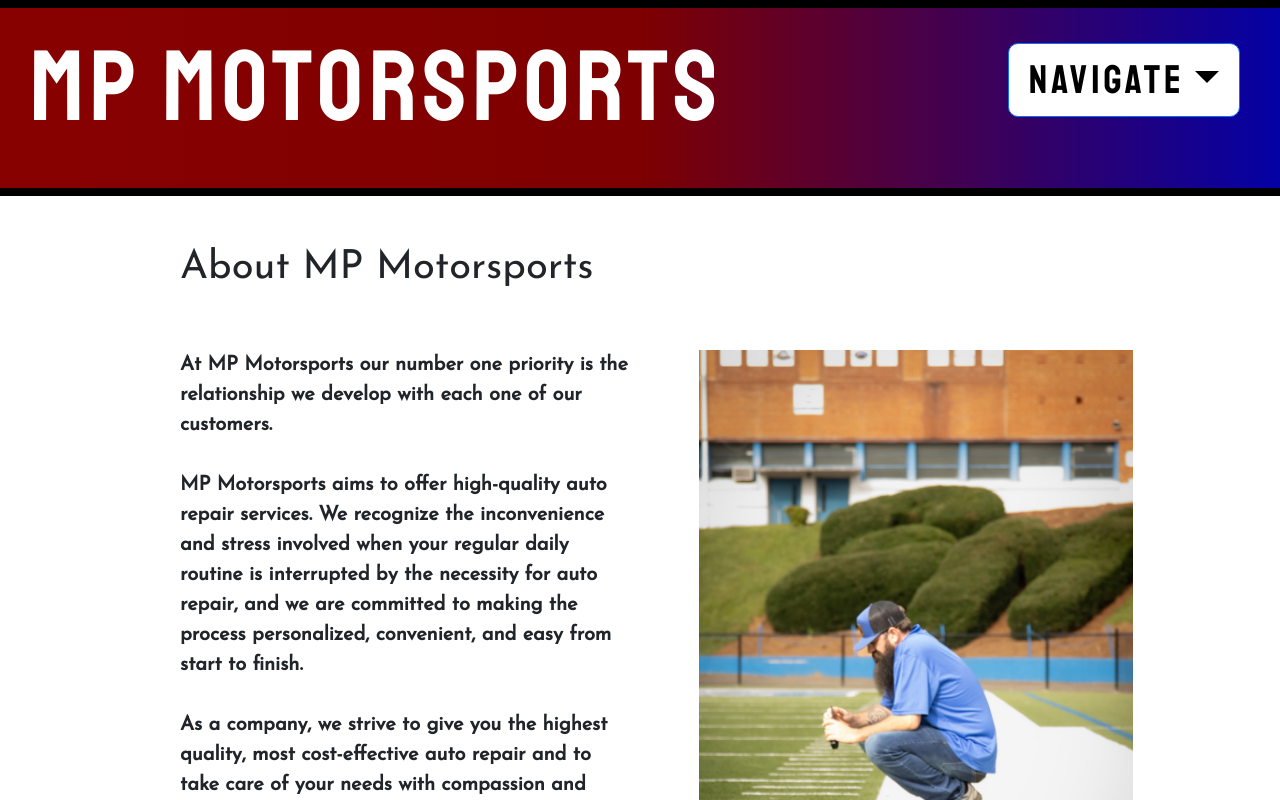
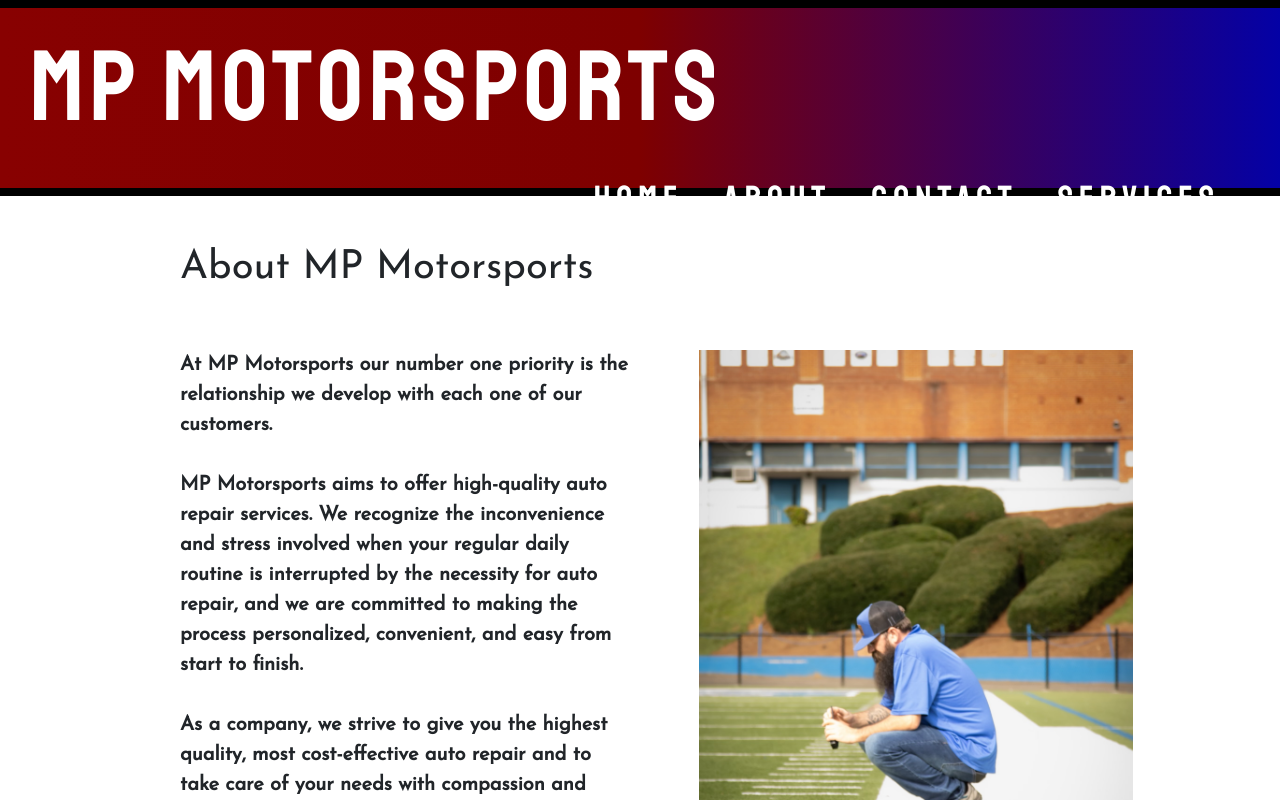
Before and after one commit to AJoelj84/MPMotorsports-Page, a React (Create React App) app in the folder mpmotorsports/: page /About in a window 1280 px wide. Shown: the top 800 px of the page. Built offline with nearby package versions, Linux system fonts and the light colour scheme.

Commit message:
Changed from Dropdown Link Bar to standard Links

```diff
--- a/mpmotorsports/src/components/Navigation.js
+++ b/mpmotorsports/src/components/Navigation.js
@@ -1,21 +1,16 @@
 import React from 'react';
 import { Link } from 'react-router-dom';
-import Dropdown from 'react-bootstrap/Dropdown';
 import './assets/fonts.css';
 
 function Navigation() {
+
   return (
-    <Dropdown className= 'dropdown' style={{ float: 'right', paddingRight: '40px' }}>
-      <Dropdown.Toggle variant="primary" id="dropdownMenuButton">
-        Navigate
-      </Dropdown.Toggle>
-      <Dropdown.Menu>
-        <Dropdown.Item as={Link} to="/">Home</Dropdown.Item>
-        <Dropdown.Item as={Link} to="/About">About</Dropdown.Item>
-        <Dropdown.Item as={Link} to="/Contact">Contact</Dropdown.Item>
-        <Dropdown.Item as={Link} to="/Services">Services</Dropdown.Item>
-      </Dropdown.Menu>
-    </Dropdown>
+    <div className="navigation" style={{ float: 'right', paddingRight: '40px' }}>
+      <Link to="/" className='link' >Home</Link>
+      <Link to="/About" className='link' >About</Link>
+      <Link to="/Contact" className='link' >Contact</Link>
+      <Link to="/Services" className='link' >Services</Link>
+    </div>
   );
 }
 
--- a/mpmotorsports/src/components/assets/style.css
+++ b/mpmotorsports/src/components/assets/style.css
@@ -14,15 +14,22 @@
     border-top: 8px solid black;
 }
 
-.dropdown .btn-primary {
-    background-color: rgb(255, 255, 255);
-    color: black;
-    padding-left: 20px;
-    padding-right: 20px;
-    border-radius: 10px;
-    font-size: 40px;
-    margin-top: -30px;
-    letter-spacing: 4px;
+.navigation{
+    font-size: 35px;
+    padding-top: 30px;
+
+}
+
+.link {
+    margin: 20px;
+    margin-top: 20px;
+    text-decoration: none;
+    color: white;
+    transition: color 0.3s;
+}
+
+.link:hover {
+    color: #6C00E6;
 }
 
 /* About Page */
```
